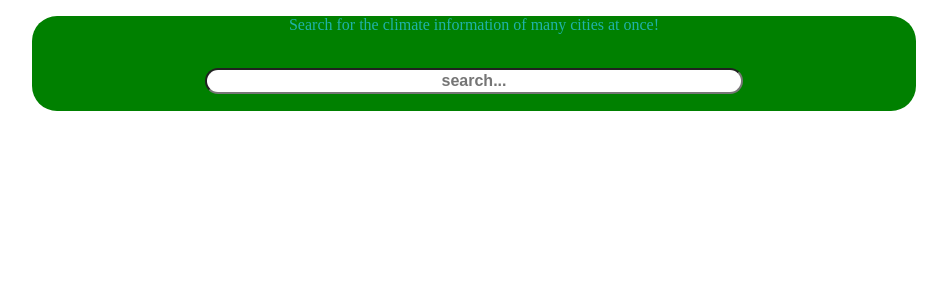
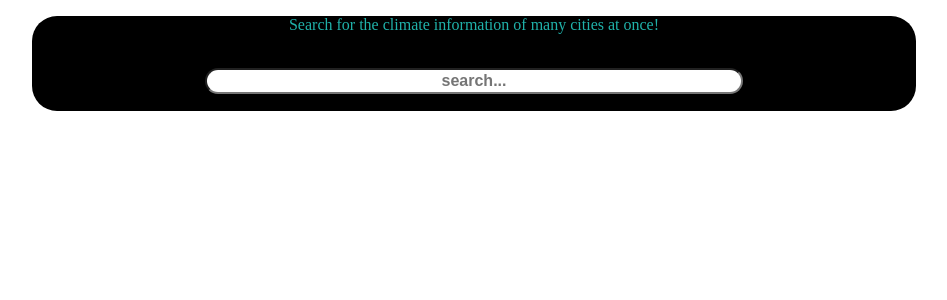
Before and after one commit to magnaniotavio/climate_tables, a React (Create React App) app: page / in a window 1280 px wide. Shown: the top 300 px of the page, without its empty margins (166-1113 px from the left). Built offline with nearby package versions, Linux system fonts and the light colour scheme.

Commit message:
Changed header background color.

```diff
--- a/src/components/style.css
+++ b/src/components/style.css
@@ -9,7 +9,7 @@ a{
   }
 
 .header {
-  background-color: green;
+  background-color: black;
   border-radius: 25px;
   text-align: center;
   color: lightseagreen;
```
